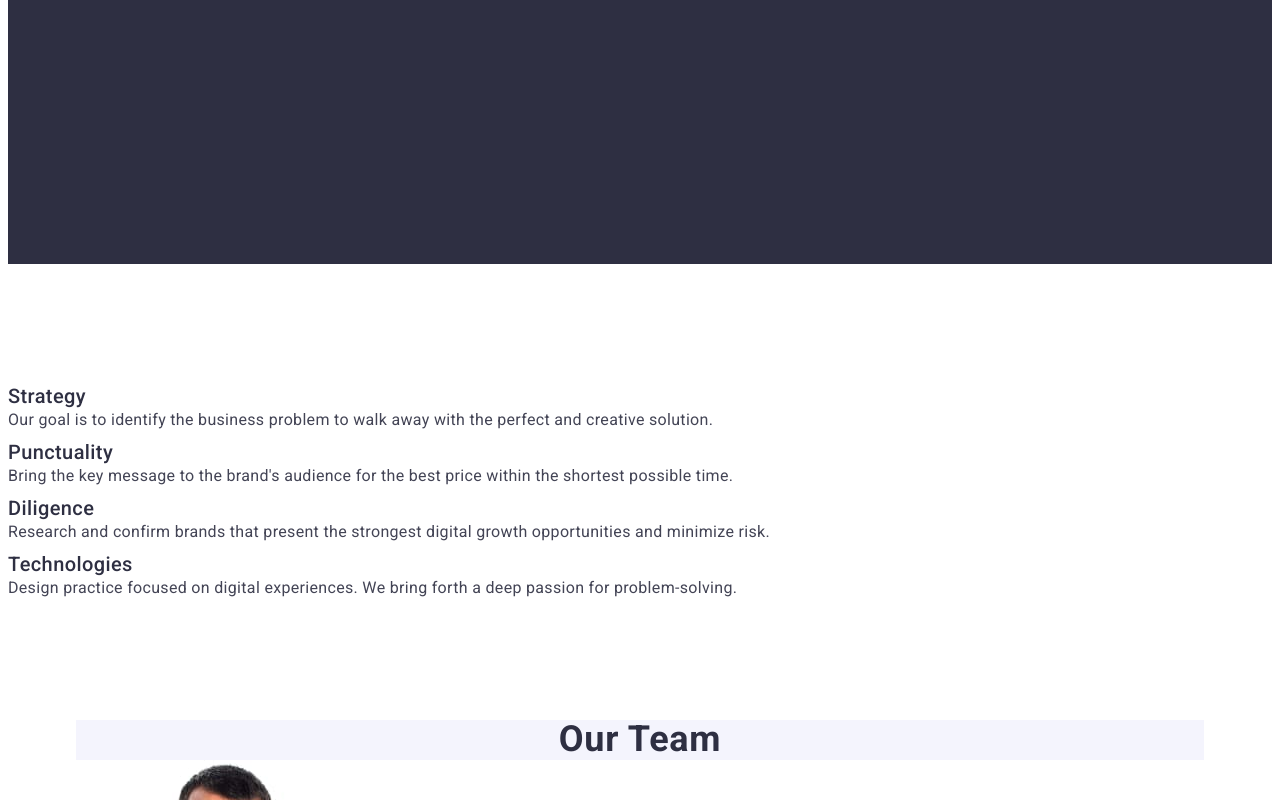
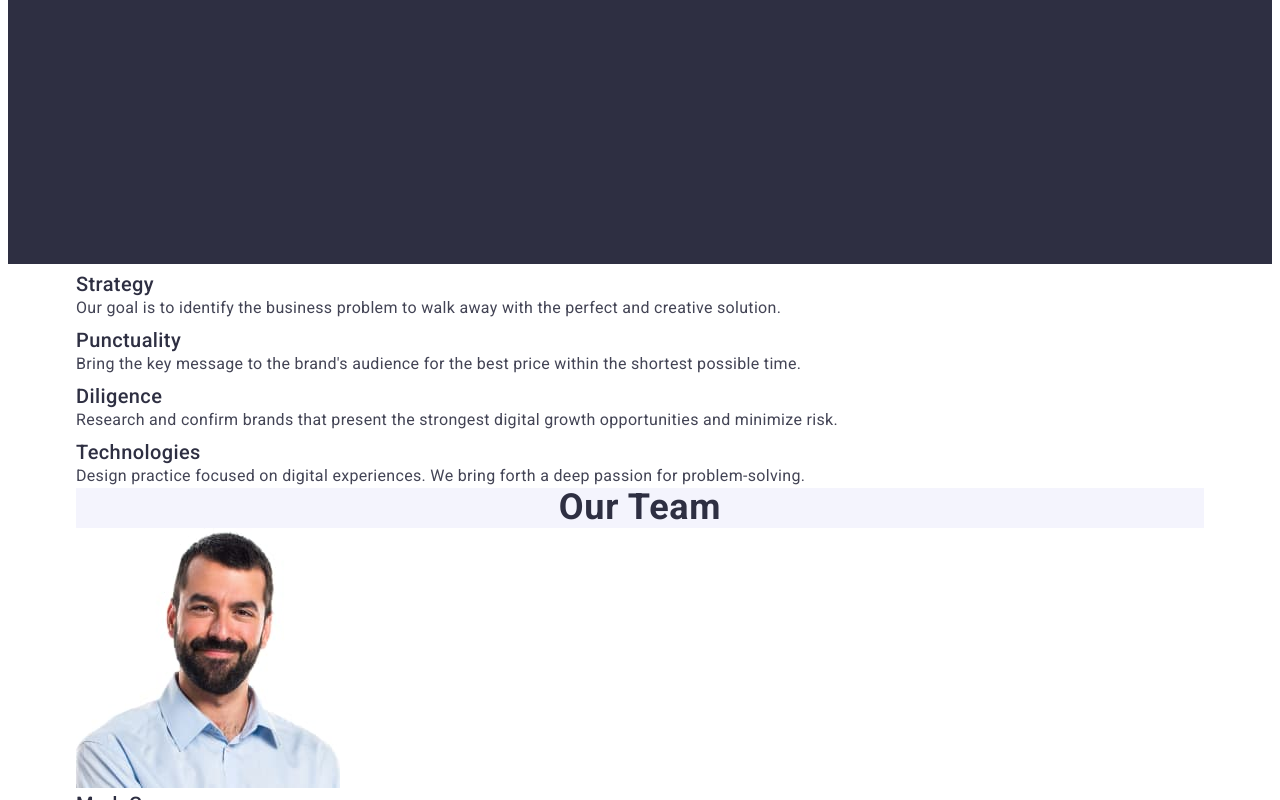
Before and after one commit to Ann-teres/goit-markup-hw-03, a plain HTML site: page index.html in a window 1280 px wide. Shown: the part 533-1333 px from the top of the page. Drawn offline with Linux system fonts and the light colour scheme.

Commit message:
style.css  file

```diff
--- a/index.html
+++ b/index.html
@@ -46,7 +46,7 @@
 
                 <section>
 
-    <div class="cont-section-first" class="container">
+    <div class="container" class="cont-section-first" >
                     <h2 hidden>Futures</h2>
 
                     <ul>
```
